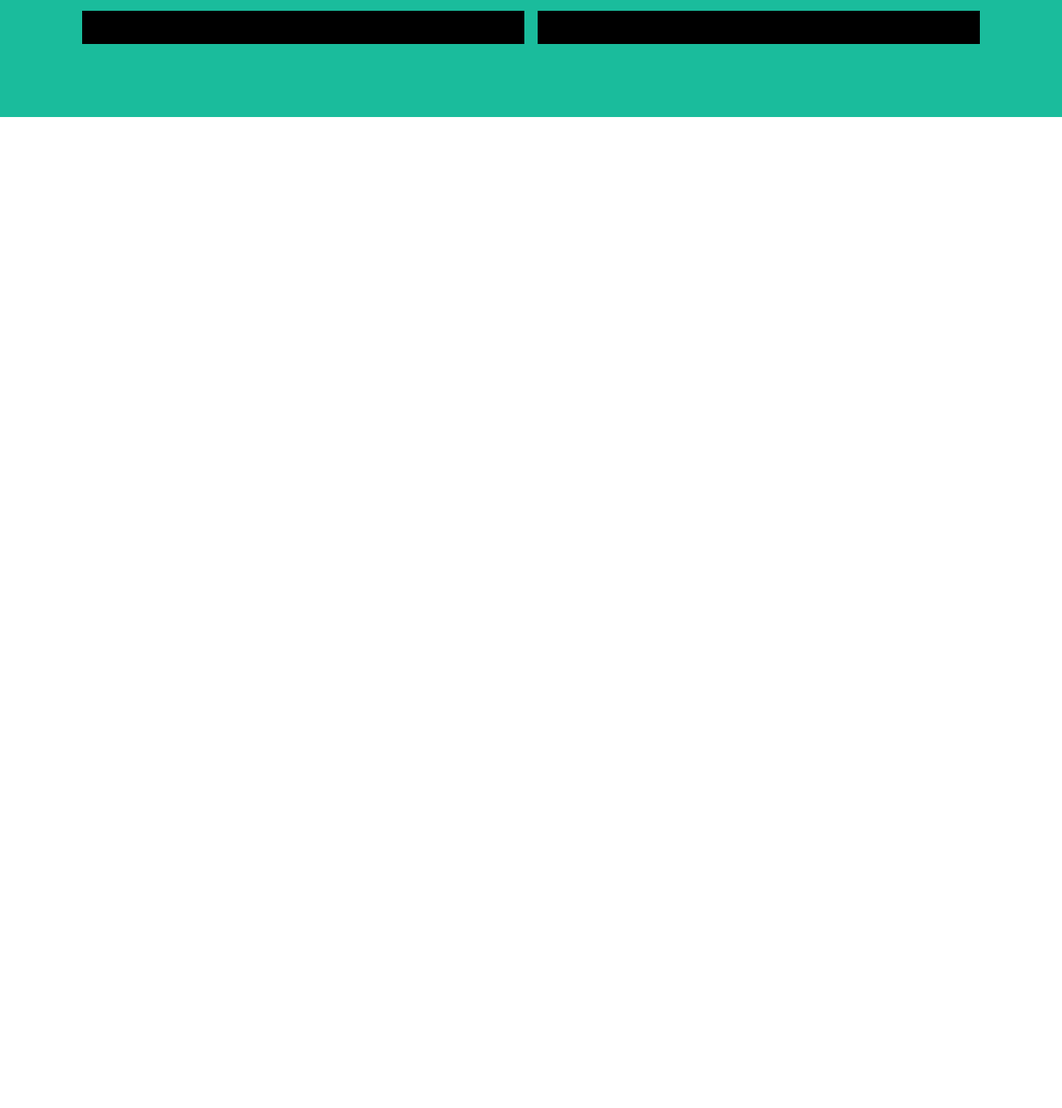
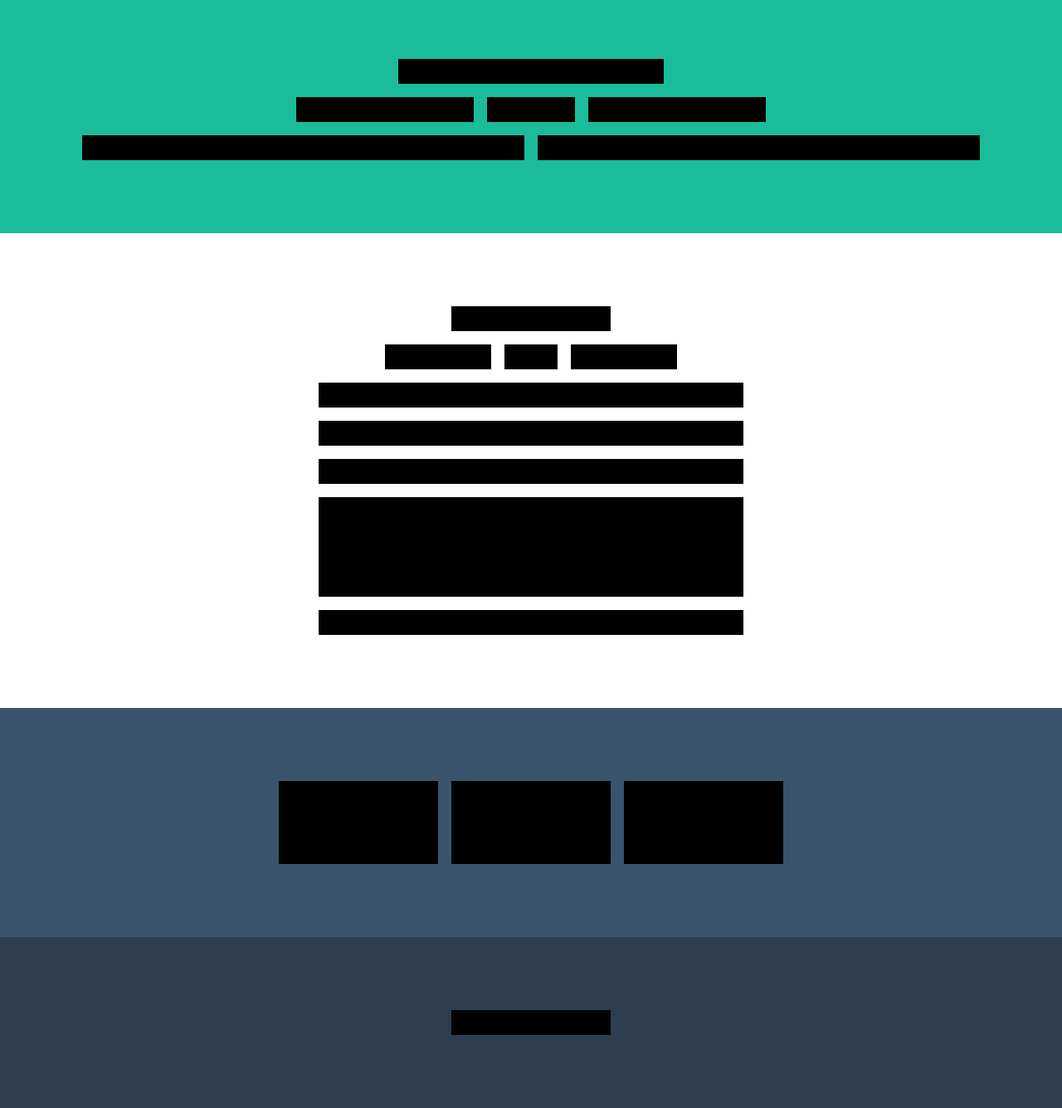
Before and after one commit to EdoardoRaimondoSenis/html-css-bootstrap-freelancer, a plain HTML site: page index.html in a window 1280 px wide. Shown: the part 1333-2668 px from the top of the page at 83% size. Before the commit the page ends 1474 px from the top, so only its background shows below. Drawn offline with Linux system fonts and the light colour scheme; a web font is replaced by a local one.

Commit message:
blocchi contact me e footer

```diff
--- a/css/12-bool.css
+++ b/css/12-bool.css
@@ -20,41 +20,59 @@
 .col-1 {
     flex-basis: calc((100% / 12) * 1);
     max-width: calc((100% / 12) * 1);
-    height: 30px;
+    min-height: 30px;
 }
 
 .col-2 {
     flex-basis: calc((100% / 12) * 2);
     max-width: calc((100% / 12) * 2);
-    height: 30px;
+    min-height: 30px;
 }
 
 .col-3 {
     flex-basis: calc((100% / 12) * 3);
     max-width: calc((100% / 12) * 3);
-    height: 30px;
+    min-height: 30px;
 }
 
 .col-4 {
     flex-basis: calc((100% / 12) * 4);
     max-width: calc((100% / 12) * 4);
-    height: 30px;
+    min-height: 30px;
 }
 
 .col-5 {
     flex-basis: calc((100% / 12) * 5);
     max-width: calc((100% / 12) * 5);
-    height: 40px;
+    min-height: 30px;
+}
+
+.col-8 {
+    flex-basis: calc((100% / 12) * 8);
+    max-width: calc((100% / 12) * 8);
+    min-height: 30px;
 }
 
 .col-2-img {
     flex-basis: calc((100% / 12) * 2);
     max-width: calc((100% / 12) * 2);
-    height: 150px;
+    min-height: 150px;
 }
 
 .col-3-folio {
     flex-basis: calc((100% / 12) * 3);
     max-width: calc((100% / 12) * 3);
-    height: 170px;
+    min-height: 170px;
 }
+
+.col-3-footer {
+    flex-basis: calc((100% / 12) * 3);
+    max-width: calc((100% / 12) * 3);
+    min-height: 100px;
+}
+
+.col-8-massage {
+    flex-basis: calc((100% / 12) * 8);
+    max-width: calc((100% / 12) * 8);
+    min-height: 120px;
+}
--- a/css/style.css
+++ b/css/style.css
@@ -21,6 +21,7 @@ header {
 
 .container {
     margin: 0 20% auto;
+    padding: 10vh 0;
 }
 
 .start {
@@ -37,3 +38,11 @@ header {
 .col-3-folio {
     border-radius: 10px;
 }
+
+#firstfooter {
+    background-color: #3a546d;
+}
+
+#lastfooter {
+    background-color: #2c3e50;
+}
--- a/index.html
+++ b/index.html
@@ -116,9 +116,75 @@
                     </div>
                 </div>
             </div>
+            <div class="container">
+                <div class="row">
+                    <div class="col-3">
+
+                    </div>
+                </div>
+                <div class="row">
+                    <div class="col-2">
+
+                    </div>
+                    <div class="col-1">
+
+                    </div>
+                    <div class="col-2">
+
+                    </div>
+                </div>
+                <div class="row">
+                    <div class="col-8">
+
+                    </div>
+                </div>
+                <div class="row">
+                    <div class="col-8">
+
+                    </div>
+                </div>
+                <div class="row">
+                    <div class="col-8">
+
+                    </div>
+                </div>
+                <div class="row">
+                    <div class="col-8-massage">
+
+                    </div>
+                </div>
+                <div class="row">
+                    <div class="col-8">
+
+                    </div>
+                </div>
+            </div>
         </main>
         <footer>
+            <section id="firstfooter">
+                <div class="container">
+                    <div class="row footer">
+                        <div class="col-3-footer">
 
+                        </div>
+                        <div class="col-3-footer">
+
+                        </div>
+                        <div class="col-3-footer">
+
+                        </div>
+                    </div>
+                </div>
+            </section>
+            <section id="lastfooter">
+                <div class="container">
+                    <div class="row downfooter">
+                        <div class="col-3">
+
+                        </div>
+                    </div>
+                </div>
+            </section>
         </footer>
     </body>
 </html>
```
